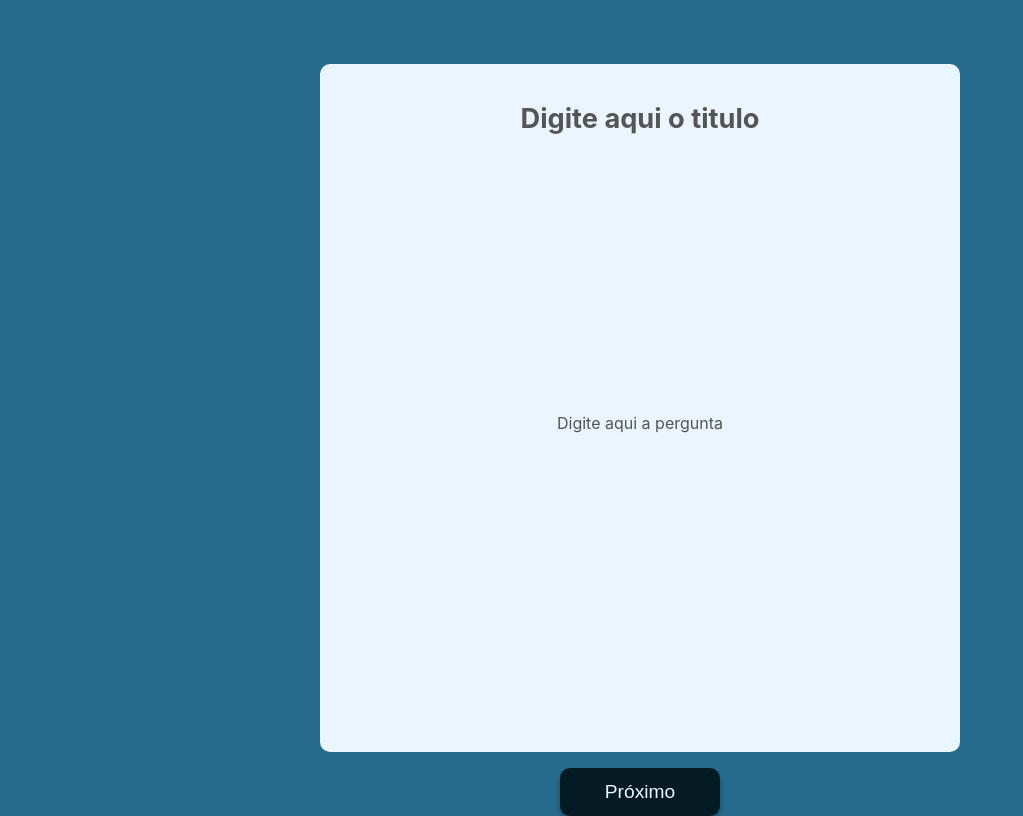
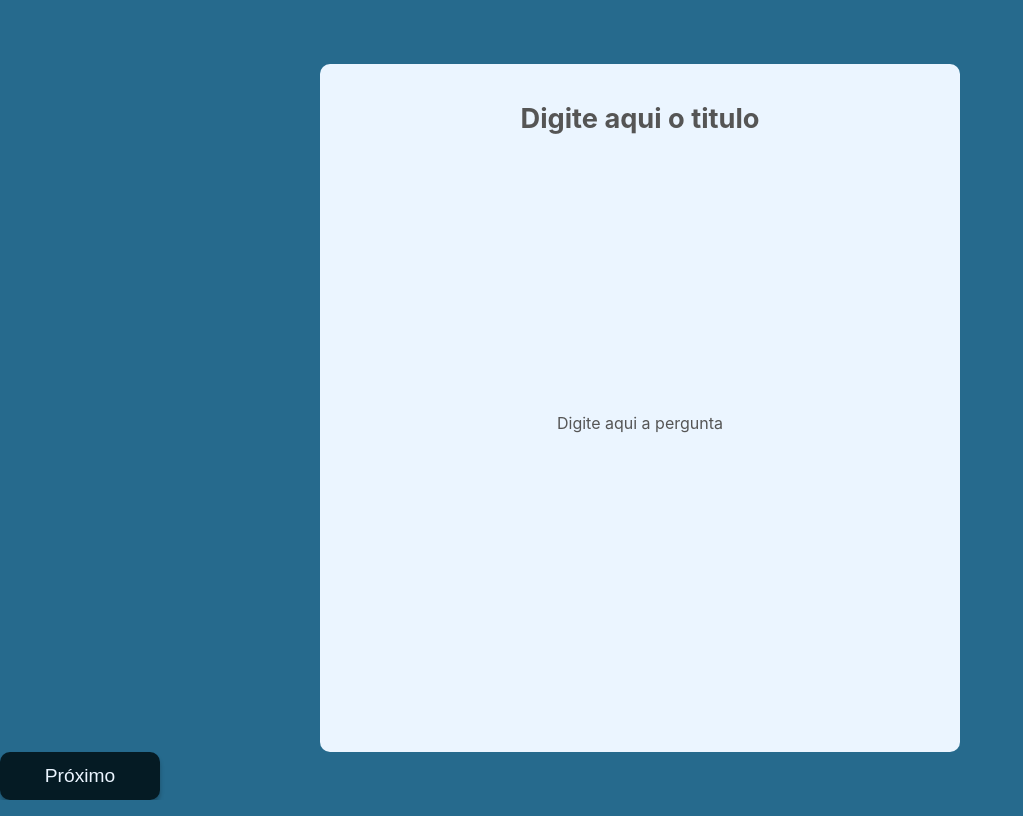
Before and after one commit to Studio-024/memorize, a React (Create React App) app in the folder client/: page /addCard/front in a window 1280 px wide. Shown: the whole page, without its empty margins (0-1023 px from the left). Built offline with nearby package versions, Linux system fonts and the light colour scheme.

Commit message:
fix(client): fixed unnamed class

```diff
--- a/client/src/components/Add.tsx
+++ b/client/src/components/Add.tsx
@@ -20,7 +20,7 @@ const Add = (Props: Props) => {
             </div>
             <div style={{height: "3rem", margin: "1rem"}}/>
         </div>
-        <div className="card_missAndHit">
+        <div className="AddCard_missAndHit">
             {side === 'front' &&
             <Link to={"/addCard/back"}><button className="AddButton_staps">Próximo</button></Link>
             || side === 'back' &&
```
